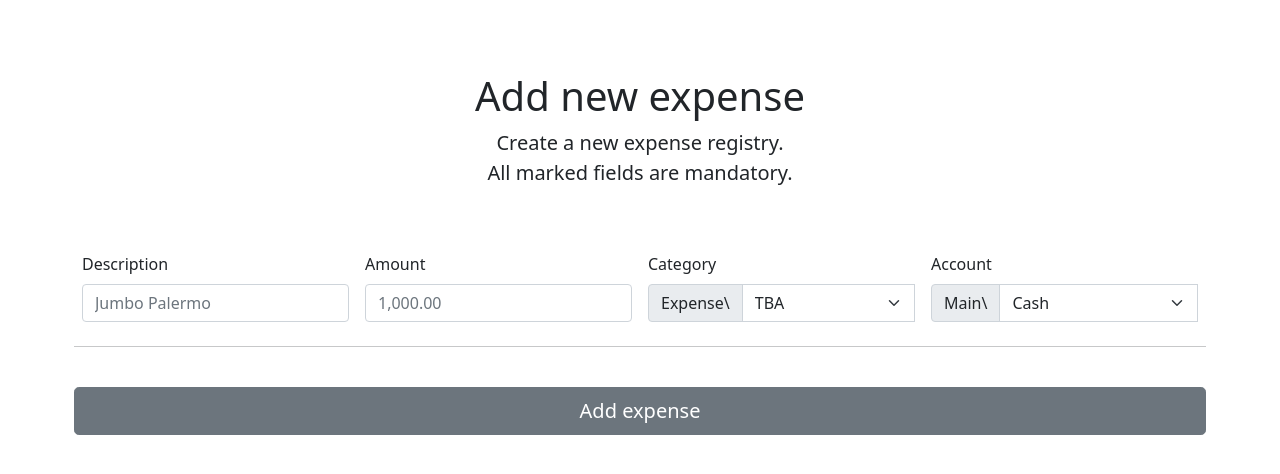
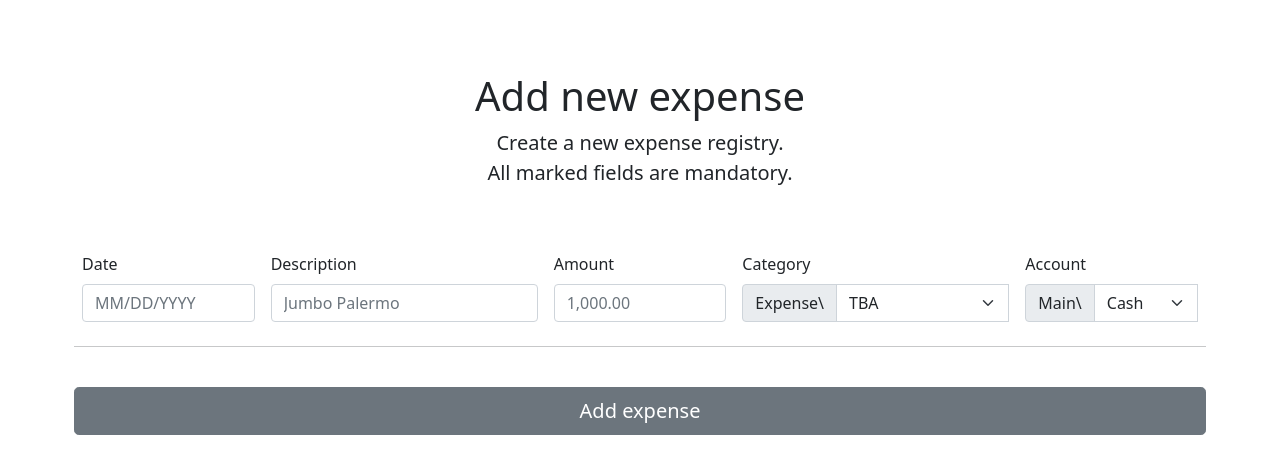
Before and after one commit to fabriciodisalvo/sdfinance, a Flask app: page /add in a window 1280 px wide. Shown: the part 56-530 px from the top of the page. Run offline with Flask 2, Linux system fonts and the light colour scheme; data comes from the database, SQL or seed files in the repository; some libraries are stand-ins or nearby versions.

Commit message:
Add Date functionality to Expense Add page.
Modified layout to accept footer code outside of main tag,
for additional included scripts and scripts references.
Modified expense_add to include the new field, and the code to
incorporate a Date selector: bootstrap-datepicker

```diff
--- a/templates/expense_add.html
+++ b/templates/expense_add.html
@@ -12,6 +12,14 @@
 
   <form form action="/add" method="post" class="needs-validation" novalidate>
     <div class="row g-3">
+      <div class="col-md-2">
+        <label for="date" class="form-label">Date</label>
+        <input class="form-control" id="date" name="date" placeholder="MM/DD/YYYY" type="text"/>
+        <div class="invalid-feedback">
+          A date is required.
+        </div>
+      </div>
+
       <div class="col-md-3">
         <label for="description" class="form-label">Description</label>
         <input type="text" class="form-control" id="description" placeholder="Jumbo Palermo" value="" name="description" required>
@@ -20,7 +28,7 @@
         </div>
       </div>
 
-      <div class="col-md-3">
+      <div class="col-md-2">
         <label for="amount" class="form-label">Amount</label>
         <input type="text" class="form-control" id="amount" placeholder="1,000.00" value=""  name="amount" required>
         <div class="invalid-feedback">
@@ -43,7 +51,7 @@
         </div>
       </div>
 
-      <div class="col-md-3">
+      <div class="col-md-2">
         <label for="account" class="form-label">Account</label>
         <div class="input-group">
           <span class="input-group-text">Main\</span>
@@ -61,7 +69,28 @@
 
     <button class="w-100 btn btn-secondary btn-lg" type="submit">Add expense</button>
   </form>
+  {% endblock %}
 
+  {% block foot %}
   <!-- Script for form validation tables -->
   <script src="./static/form-validation.js"></script>
-{% endblock %}
+
+  <!-- Include Date Range Picker -->
+  <script src="https://ajax.googleapis.com/ajax/libs/jquery/3.4.1/jquery.min.js"></script>
+  <script type="text/javascript" src="https://cdnjs.cloudflare.com/ajax/libs/bootstrap-datepicker/1.4.1/js/bootstrap-datepicker.min.js"></script>
+  <link rel="stylesheet" href="https://cdnjs.cloudflare.com/ajax/libs/bootstrap-datepicker/1.4.1/css/bootstrap-datepicker3.css"/>
+  <script>
+    $(document).ready(function(){
+      var date_input=$('input[name="date"]'); //our date input has the name "date"
+      var container=$('.date input').length>0 ? $('.date input').parent() : "body";
+      date_input.datepicker({
+        format: 'mm/dd/yyyy',
+        container: container,
+        todayBtn: "linked",
+        orientation: "bottom left",
+        todayHighlight: true,
+        autoclose: true,
+      })
+    })
+  </script>
+  {% endblock %}
--- a/templates/layout.html
+++ b/templates/layout.html
@@ -71,5 +71,5 @@
     <!-- Script for bootstrap -->
     <script src="https://cdn.jsdelivr.net/npm/bootstrap@5.0.0-beta1/dist/js/bootstrap.bundle.min.js" integrity="sha384-ygbV9kiqUc6oa4msXn9868pTtWMgiQaeYH7/t7LECLbyPA2x65Kgf80OJFdroafW" crossorigin="anonymous"></script>
   </body>
-
+  {% block foot %}{% endblock %}
 </html>
```
